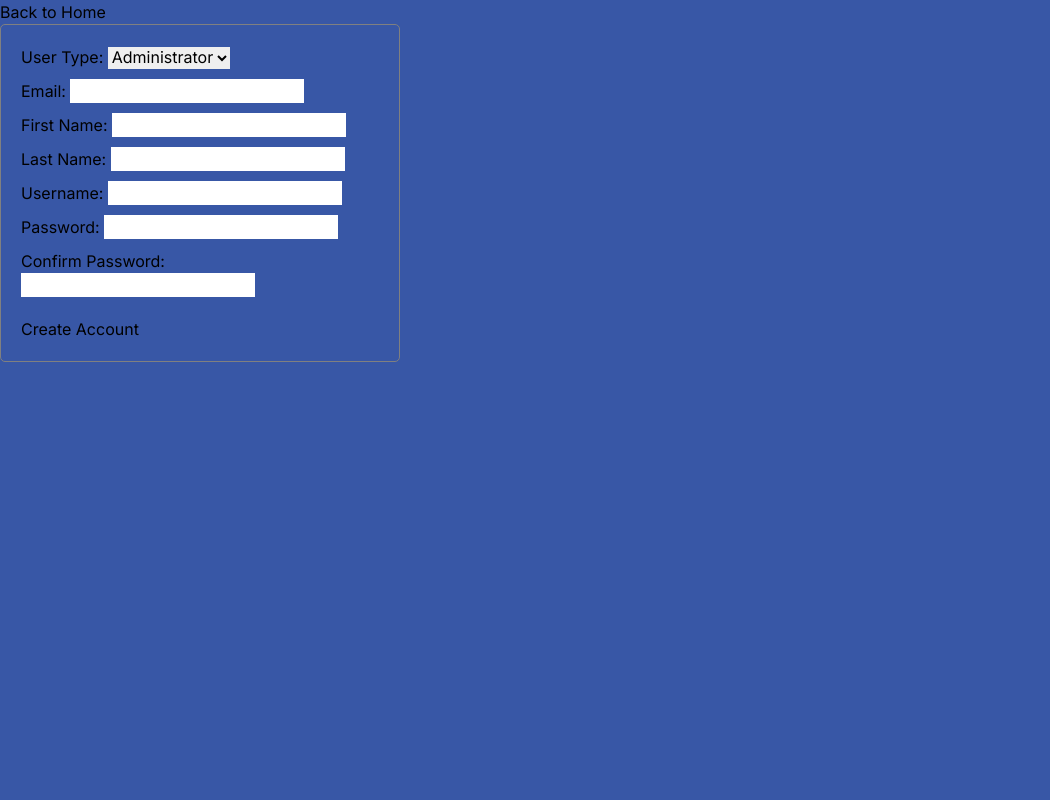
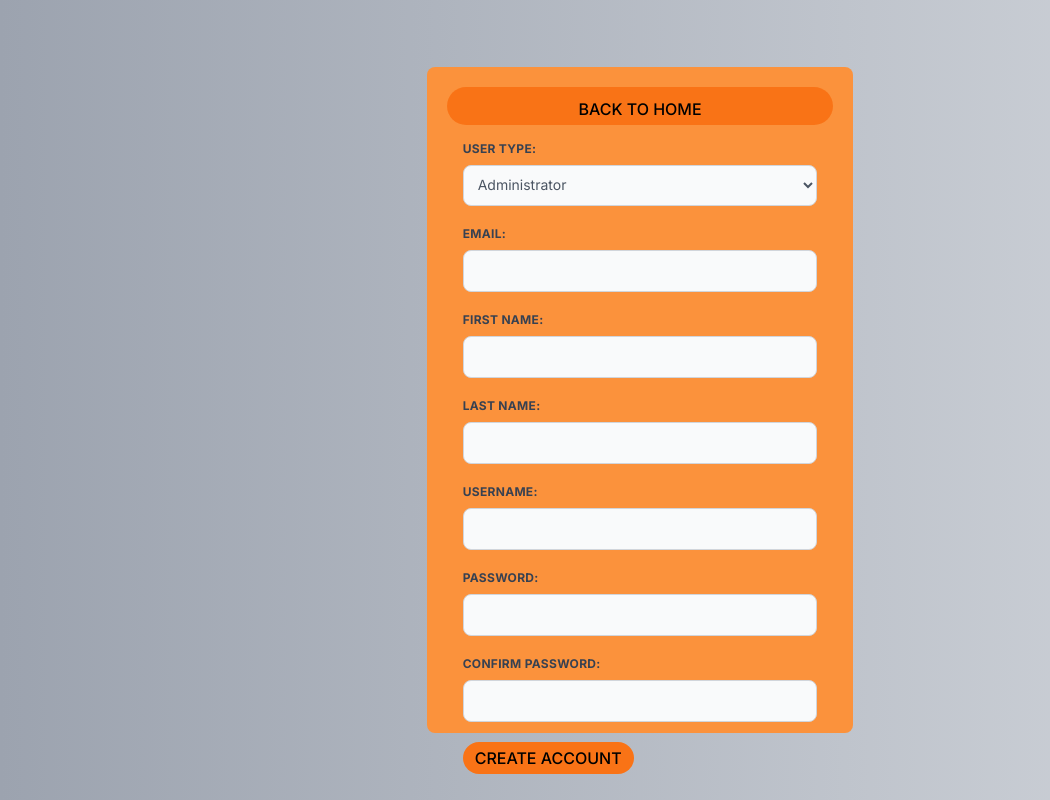
Before and after one commit to jdmclatcher/JIC-3110-Breaking-Barriers, a Next.js app in the folder client/: page /create-account in a window 1280 px wide. Shown: the whole page, without its empty margins (0-1050 px from the left). Built offline with nearby package versions, Linux system fonts and the light colour scheme.

Commit message:
Added account creation css
Made account creation page frontend consistent with color scheme of the client

```diff
--- a/client/app/create-account/page.js
+++ b/client/app/create-account/page.js
@@ -66,12 +66,17 @@ const CreateAccount = () => {
     }
 
     return (
+        <div className='bg-gradient-to-r from-gray-400 to-gray-300 h-screen flex justify-center items-center'>
+
+            <div className='bg-gradient-to-r from-orange-400 to-orange-400 rounded-lg h-5/6 w-1/3 p-5 flex flex-col'>
+                <button
+                className='inline-block  rounded-full bg-gradient-to-r from-orange-500 to-orange-500 fw-5/6 px-3 pb-1 pt-2.5 text-md font-medium uppercase leading-normal text-primary-700'
+                onClick={navigateToHome}>Back to Home</button>
+                <div className='justify-center items-center p-4 h-5/6 items-center'>
                     <div>
-            <button onClick={navigateToHome}>Back to Home</button>
-            <div style={{ padding: '20px', width: '400px', border: '1px solid gray', borderRadius: '5px' }}>
-                <div style={{ marginBottom: '10px' }}>
-                    <label>User Type: </label>
+                        <label className='block uppercase tracking-wide text-gray-700 text-xs font-bold mb-2'>User Type: </label>
                         <select
+                            className = "bg-gray-50 mb-5 border border-gray-300 text-gray-600 text-sm rounded-lg focus:border-blue-500 block w-full p-2.5 dark:bg-orange-300 dark:placeholder-gray-400"
                             onChange={(e) => handleAccountTypeChange(e)}
                             required
                             value={userData.userType}
@@ -81,37 +86,76 @@ const CreateAccount = () => {
                             <option value="trainee">Trainee</option>
                         </select>
                     </div>
-                <div style={{ marginBottom: '10px' }}>
-                    <label>Email: </label>
-                    <input type="text" name="email" value={userData.email} onChange={handleChange} />
+                    <div>
+                        <label className='block uppercase tracking-wide text-gray-700 text-xs font-bold mb-2'>
+                            Email:
+                        </label>
+                        <input
+                            className = "bg-gray-50 mb-5 border border-gray-300 text-gray-600 text-sm rounded-lg focus:border-blue-500 block w-full p-2.5 dark:bg-orange-300 dark:placeholder-gray-400"
+                            type="text"
+                            name="email"
+                            value={userData.email}
+                            onChange={handleChange}
+                         />
                     </div>
                     {userData.userType === 'trainee' &&
-                <div style={{ marginBottom: '10px' }}>
-                    <label>Instructor Username: </label>
-                    <input type="text" name="traineeInstructorId" value={userData.traineeInstructorId} onChange={handleChange} />
+                    <div>
+                        <label className='block uppercase tracking-wide text-gray-700 text-xs font-bold mb-2'>Instructor Username: </label>
+                        <input
+                            className = "bg-gray-50 mb-5 border border-gray-300 text-gray-600 text-sm rounded-lg focus:border-blue-500 block w-full p-2.5 dark:bg-orange-300 dark:placeholder-gray-400"
+                            type="text"
+                            name="traineeInstructorId"
+                            value={userData.traineeInstructorId}
+                            onChange={handleChange} />
                     </div>}
-                <div style={{ marginBottom: '10px' }}>
-                    <label>First Name: </label>
-                    <input type="text" name="firstName" value={userData.firstName} onChange={handleChange} />
+                    <div>
+                        <label className='block uppercase tracking-wide text-gray-700 text-xs font-bold mb-2'>First Name: </label>
+                        <input
+                            className = "bg-gray-50 mb-5 border border-gray-300 text-gray-600 text-sm rounded-lg focus:border-blue-500 block w-full p-2.5 dark:bg-orange-300 dark:placeholder-gray-400"
+                            type="text"
+                            name="firstName"
+                            value={userData.firstName}
+                            onChange={handleChange} />
                     </div>
-                <div style={{ marginBottom: '10px' }}>
-                    <label>Last Name: </label>
-                    <input type="text" name="lastName" value={userData.lastName} onChange={handleChange} />
+                    <div>
+                        <label className='block uppercase tracking-wide text-gray-700 text-xs font-bold mb-2'>Last Name: </label>
+                        <input
+                            className = "bg-gray-50 mb-5 border border-gray-300 text-gray-600 text-sm rounded-lg focus:border-blue-500 block w-full p-2.5 dark:bg-orange-300 dark:placeholder-gray-400"
+                            type="text"
+                            name="lastName"
+                            value={userData.lastName}
+                            onChange={handleChange} />
                     </div>
-                <div style={{ marginBottom: '10px' }}>
-                    <label>Username: </label>
-                    <input type="text" name="username" value={userData.username} onChange={handleChange} />
+                    <div>
+                        <label className='block uppercase tracking-wide text-gray-700 text-xs font-bold mb-2'>Username: </label>
+                        <input
+                            className = "bg-gray-50 mb-5 border border-gray-300 text-gray-600 text-sm rounded-lg focus:border-blue-500 block w-full p-2.5 dark:bg-orange-300 dark:placeholder-gray-400"
+                            type="text"
+                            name="username"
+                            value={userData.username}
+                            onChange={handleChange} />
                     </div>
-                <div style={{ marginBottom: '10px' }}>
-                    <label>Password: </label>
-                    <input type="password" name="password" value={userData.password} onChange={handleChange} />
+                    <div>
+                        <label className='block uppercase tracking-wide text-gray-700 text-xs font-bold mb-2'>Password: </label>
+                        <input
+                            className = "bg-gray-50 mb-5 border border-gray-300 text-gray-600 text-sm rounded-lg focus:border-blue-500 block w-full p-2.5 dark:bg-orange-300 dark:placeholder-gray-400"
+                            type="password"
+                            name="password"
+                            value={userData.password}
+                            onChange={handleChange} />
                     </div>
-                <div style={{ marginBottom: '10px' }}>
-                    <label>Confirm Password: </label>
-                    <input type="password" name="confirmPassword" value={userData.confirmPassword} onChange={handleChange} />
+                    <div>
+                        <label className='block uppercase tracking-wide text-gray-700 text-xs font-bold mb-2'>Confirm Password: </label>
+                        <input
+                        className = "bg-gray-50 mb-5 border border-gray-300 text-gray-600 text-sm rounded-lg focus:border-blue-500 block w-full p-2.5 dark:bg-orange-300 dark:placeholder-gray-400"
+                        type="password"
+                        name="confirmPassword"
+                        value={userData.confirmPassword}
+                        onChange={handleChange} />
                     </div>
-                <div style={{ marginTop: '20px' }}>
-                    <button onClick={createAccount}>Create Account</button>
+                    <div>
+                        <button className='inline-block flex justify-center rounded-full bg-gradient-to-r from-orange-500 to-orange-500 fw-5/6 px-3 pb-1 pt-1 text-md font-medium uppercase leading-normal text-primary-700' onClick={createAccount}>Create Account</button>
+                    </div>
                 </div>
             </div>
         </div>
```
Lines whose indentation alone changed are shown as unchanged.
